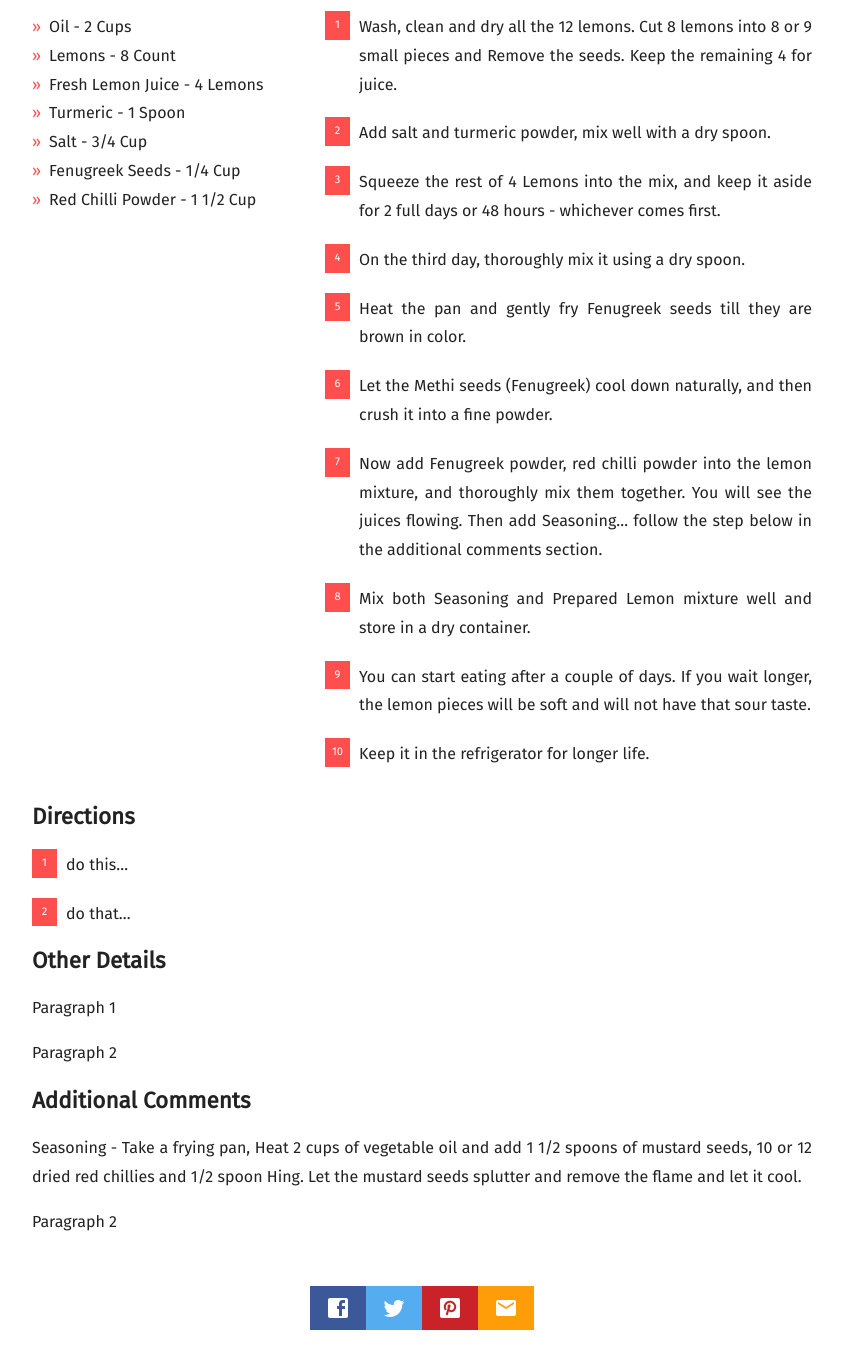
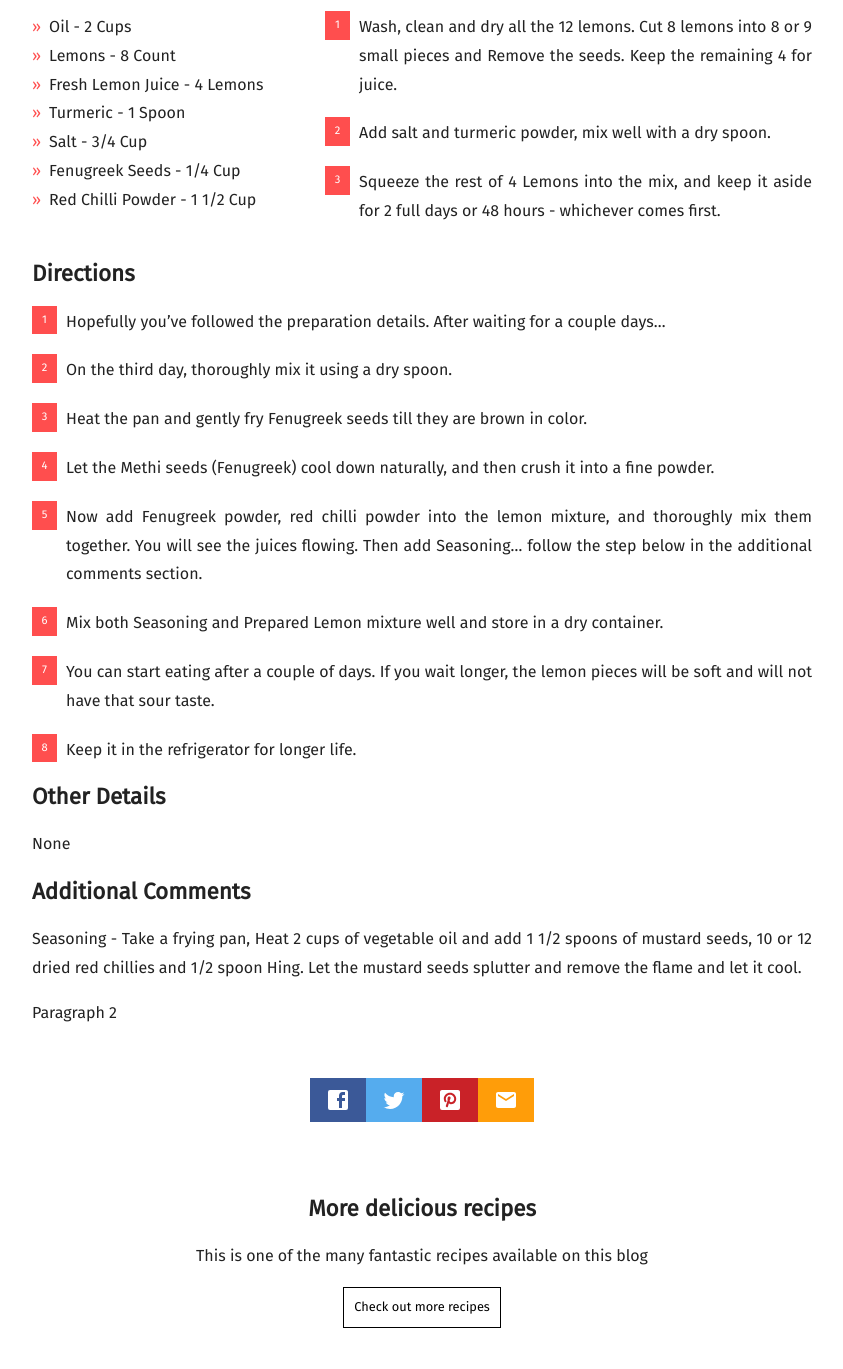
Before and after one commit to mallikasdishes/github.io, a Jekyll site: the page built from _posts/2019-02-18-lemon-pickle.md, in a window 1280 px wide and 1400 px high, scrolled down 1039 px. Shown: the top 1369 px of the window, without its empty margins (58-901 px from the left). Built offline with Jekyll 4.4.1, drawn with Linux system fonts in a browser that asks for light colours; nearby versions of some CDN libraries; some web fonts are replaced; comment, search, counter and statistics services are not loaded.

Commit message:
Update 2019-02-18-lemon-pickle.md

```diff
--- a/_posts/2019-02-18-lemon-pickle.md
+++ b/_posts/2019-02-18-lemon-pickle.md
@@ -24,23 +24,20 @@ recipe:
       * Fenugreek Seeds - 1/4 Cup
       * Red Chilli Powder - 1 1/2 Cup
   directions_markdown: |-
-      1. do this...
-      2. do that...
+      1. Hopefully you've followed the preparation details. After waiting for a couple days...
+      2. On the third day, thoroughly mix it using a dry spoon.
+      3. Heat the pan and gently fry Fenugreek seeds till they are brown in color.
+      4. Let the Methi seeds (Fenugreek) cool down naturally, and then crush it into a fine powder.
+      5. Now add Fenugreek powder, red chilli powder into the lemon mixture, and thoroughly mix them together. You will see the juices flowing. Then add Seasoning... follow the step below in the additional comments section.
+      6. Mix both Seasoning and Prepared Lemon mixture well and store in a dry container.
+      7. You can start eating after a couple of days. If you wait longer, the lemon pieces will be soft and will not have that sour taste.
+      8. Keep it in the refrigerator for longer life.
   preparation_details: |-
       1. Wash, clean and dry all the 12 lemons. Cut 8 lemons into 8 or 9 small pieces and Remove the seeds. Keep the remaining 4 for juice.
       2. Add salt and turmeric powder, mix well with a dry spoon.
       3. Squeeze the rest of 4 Lemons into the mix, and keep it aside for 2 full days or 48 hours - whichever comes first.
-      4. On the third day, thoroughly mix it using a dry spoon.
-      5. Heat the pan and gently fry Fenugreek seeds till they are brown in color.
-      6. Let the Methi seeds (Fenugreek) cool down naturally, and then crush it into a fine powder.
-      7. Now add Fenugreek powder, red chilli powder into the lemon mixture, and thoroughly mix them together. You will see the juices flowing. Then add Seasoning... follow the step below in the additional comments section.
-      8. Mix both Seasoning and Prepared Lemon mixture well and store in a dry container.
-      9. You can start eating after a couple of days. If you wait longer, the lemon pieces will be soft and will not have that sour taste.
-      10. Keep it in the refrigerator for longer life.
   other_details: |-
-      Paragraph 1
-
-      Paragraph 2
+      None
   additional_comments: |-
       Seasoning - Take a frying pan, Heat 2 cups of vegetable oil and add 1 1/2 spoons of mustard seeds, 10 or 12 dried red chillies and 1/2 spoon Hing. Let the mustard seeds splutter and remove the flame and let it cool.
 
```
